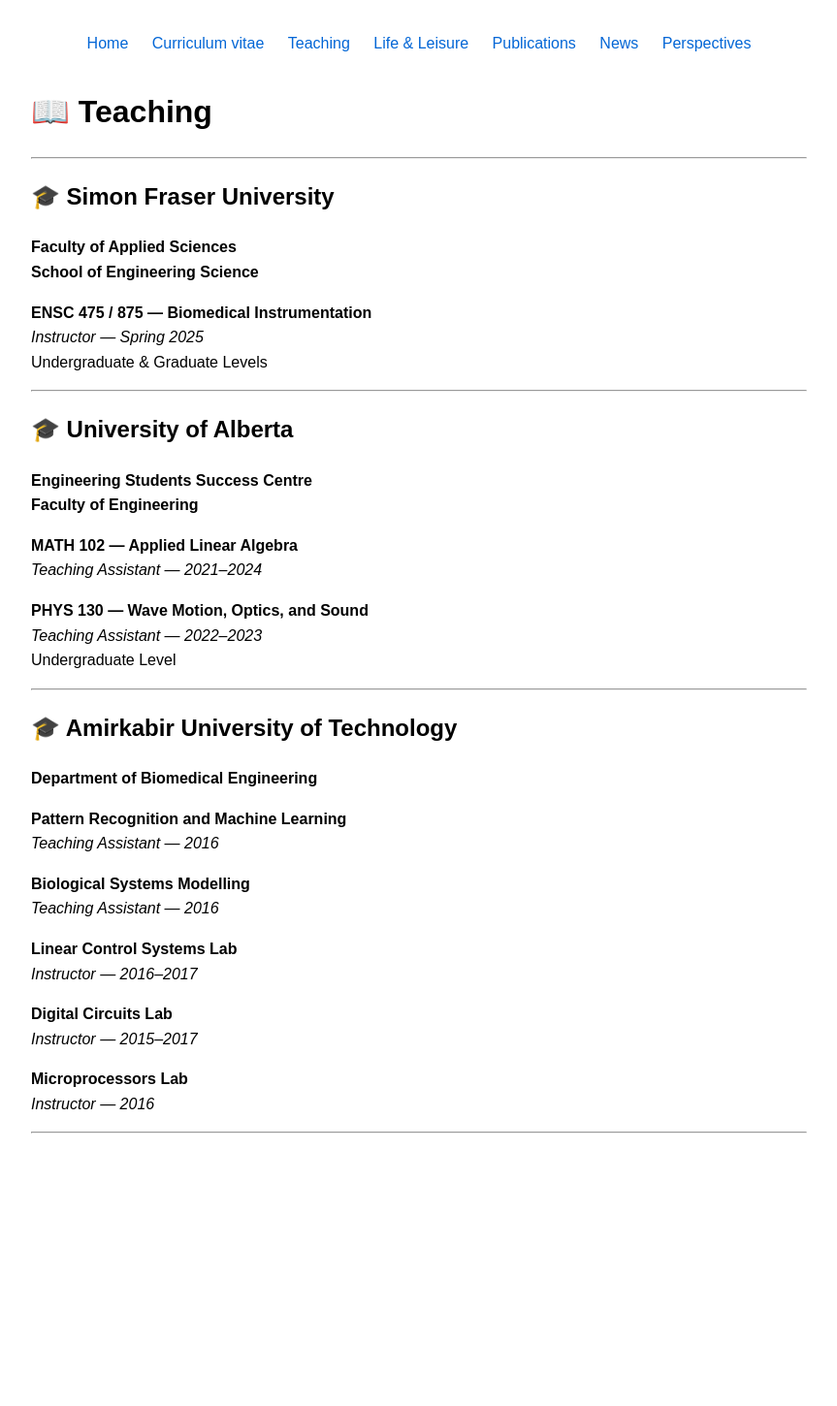
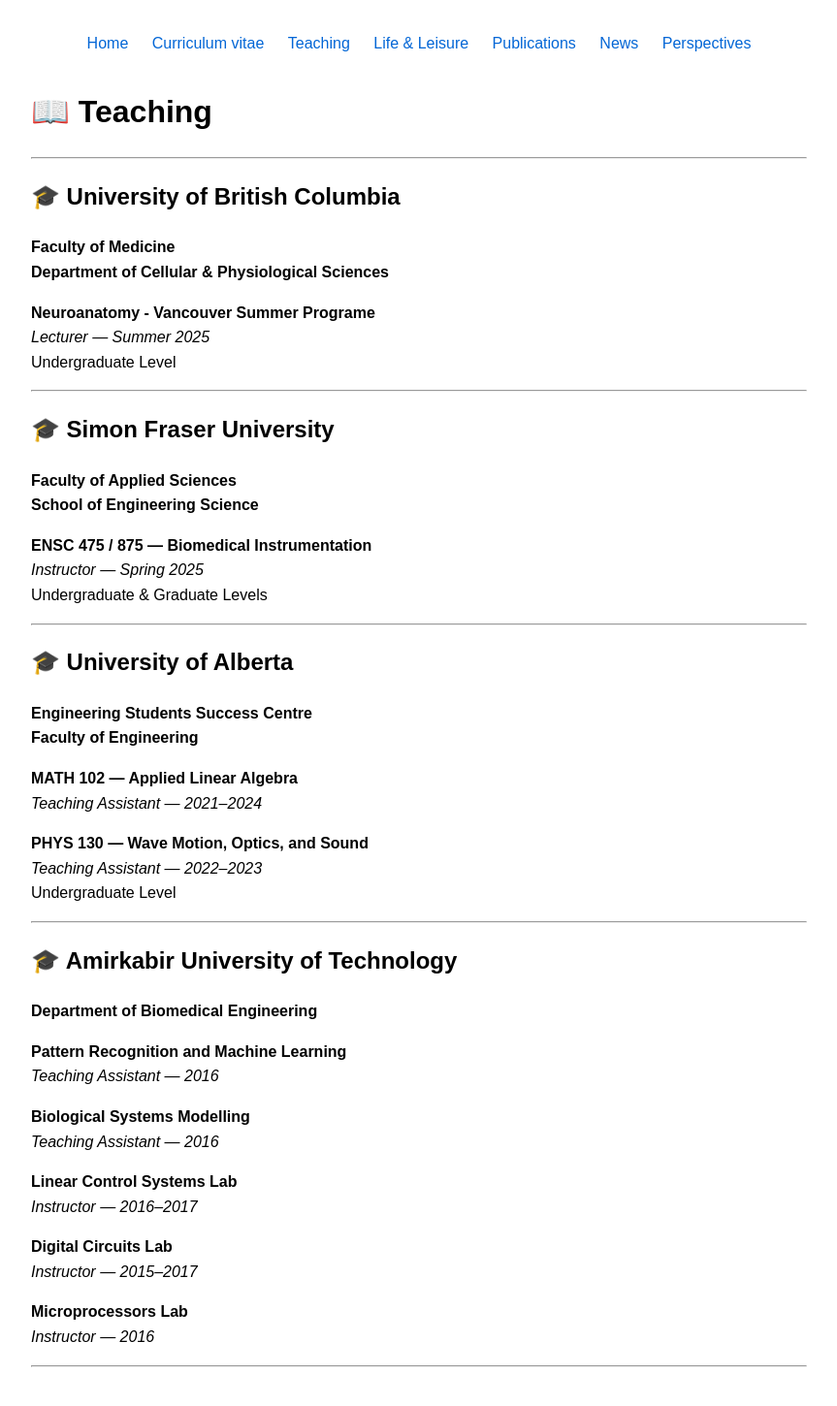
Before and after one commit to Pedram-Parnianpour/pedram-parnianpour.github.io, a Jekyll site: the page built from teaching.md, in a window 1280 px wide. Shown: the whole page at 97% size, without its empty margins (208-1071 px from the left). Built offline with Jekyll 4.4.1, drawn with Linux system fonts in a browser that asks for light colours; before the commit the page ends 1209 px from its top, so only the background shows below that.

Commit message:
Update teaching.md

```diff
--- a/teaching.md
+++ b/teaching.md
@@ -4,6 +4,16 @@ title: Teaching
 ---
 
 # 📖 Teaching
+
+---
+
+## 🎓 University of British Columbia
+**Faculty of Medicine**
+**Department of Cellular & Physiological Sciences**
+
+**Neuroanatomy - Vancouver Summer Programe**
+*Lecturer — Summer 2025*
+Undergraduate Level
 
 ---
 
```
